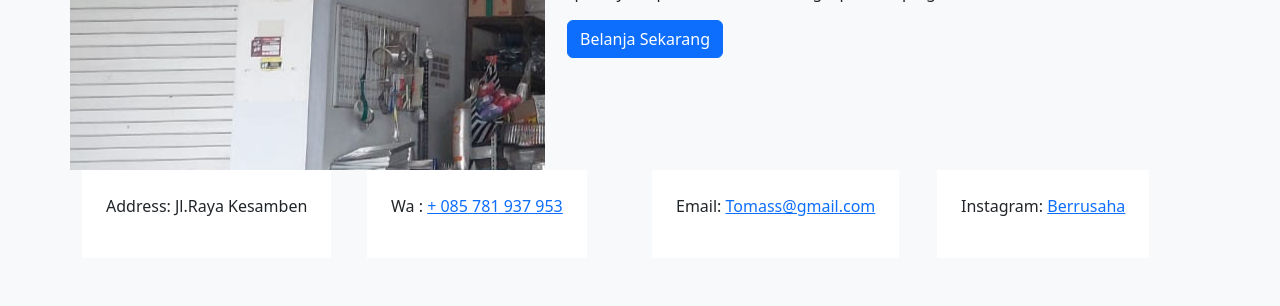
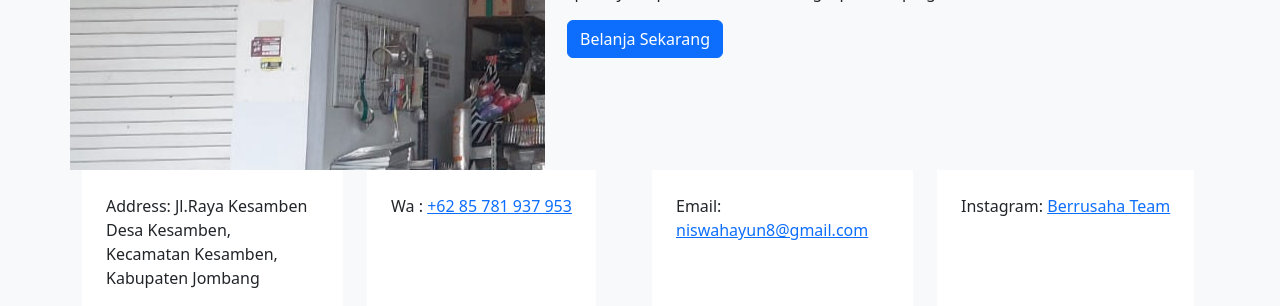
Before and after one commit to Vckynando12/TOMASS, a PHP site: page /about.php in a window 1280 px wide. Shown: the part 564-870 px from the top of the page. Run offline with PHP 8.4, Linux system fonts and the light colour scheme; some libraries are stand-ins or nearby versions; grey boxes are pictures that could not be loaded.

Commit message:
modified: informasi

```diff
--- a/proses/produk_slider.php
+++ b/proses/produk_slider.php
@@ -11,7 +11,7 @@ $products = mysqli_fetch_all($query_products, MYSQLI_ASSOC);
         <div class="row">
             <div class="position-relative mr-3 box-affix bg-affix2">
                 <div class="line1"></div>
-                <h4>Spesial Recomended</h4>
+                <h4>Barang Terlaris</h4>
             </div>
         </div>
     <div id="carouselExample" class="carousel slide" data-bs-ride="carousel">
--- a/public/about.php
+++ b/public/about.php
@@ -54,22 +54,22 @@ include '../proses/header.php';
             <div class="w-100"></div>
             <div class="col-md-3 d-flex">
                 <div class="info bg-white p-4">
-                    <p><span>Address:</span> Jl.Raya Kesamben</p>
+                    <p><span>Address:</span> Jl.Raya Kesamben Desa Kesamben, Kecamatan Kesamben, Kabupaten Jombang</p>
                 </div>
             </div>
             <div class="col-md-3 d-flex">
                 <div class="info bg-white p-4">
-                    <p><span>Wa :</span> <a href="https://wa.me/qr/BM3RGQWY2TUEE1">+ 085 781 937 953</a></p>
+                    <p><span>Wa :</span> <a href="https://wa.me/+6285781937953"> +62 85 781 937 953 </a></p>
                 </div>
             </div>
             <div class="col-md-3 d-flex">
                 <div class="info bg-white p-4">
-                    <p><span>Email:</span> <a href="mailto:info@yoursite.com">Tomass@gmail.com</a></p>
+                    <p><span>Email:</span> <a href="mailto:niswahayun8@gmail.com">niswahayun8@gmail.com</a></p>
                 </div>
             </div>
             <div class="col-md-3 d-flex">
                 <div class="info bg-white p-4">
-                    <p><span>Instagram:</span> <a href="https:/www.instagram.com/side__id/">Berrusaha</a></p>
+                    <p><span>Instagram:</span> <a href="https://www.instagram.com/berrusaha.team/">Berrusaha Team</a></p>
                 </div>
             </div>
         </div>
--- a/public/index.php
+++ b/public/index.php
@@ -31,8 +31,8 @@ $products = mysqli_fetch_all($query_products, MYSQLI_ASSOC);
     </style>
 </head>
 
-<body style="background-color: #FFDEE9;
-background-image: linear-gradient(0deg, #FFDEE9 0%, #B5FFFC 100%);">
+<body style="background-color: #FFFFFF;
+background-image: linear-gradient(0deg, #FFFFFF 0%, #B5FFFC 100%);">
     <!--Carousel-->
     <div id="carouselExampleIndicators" class="carousel slide" data-bs-ride="carousel">
     <div class="carousel-indicators">
```
